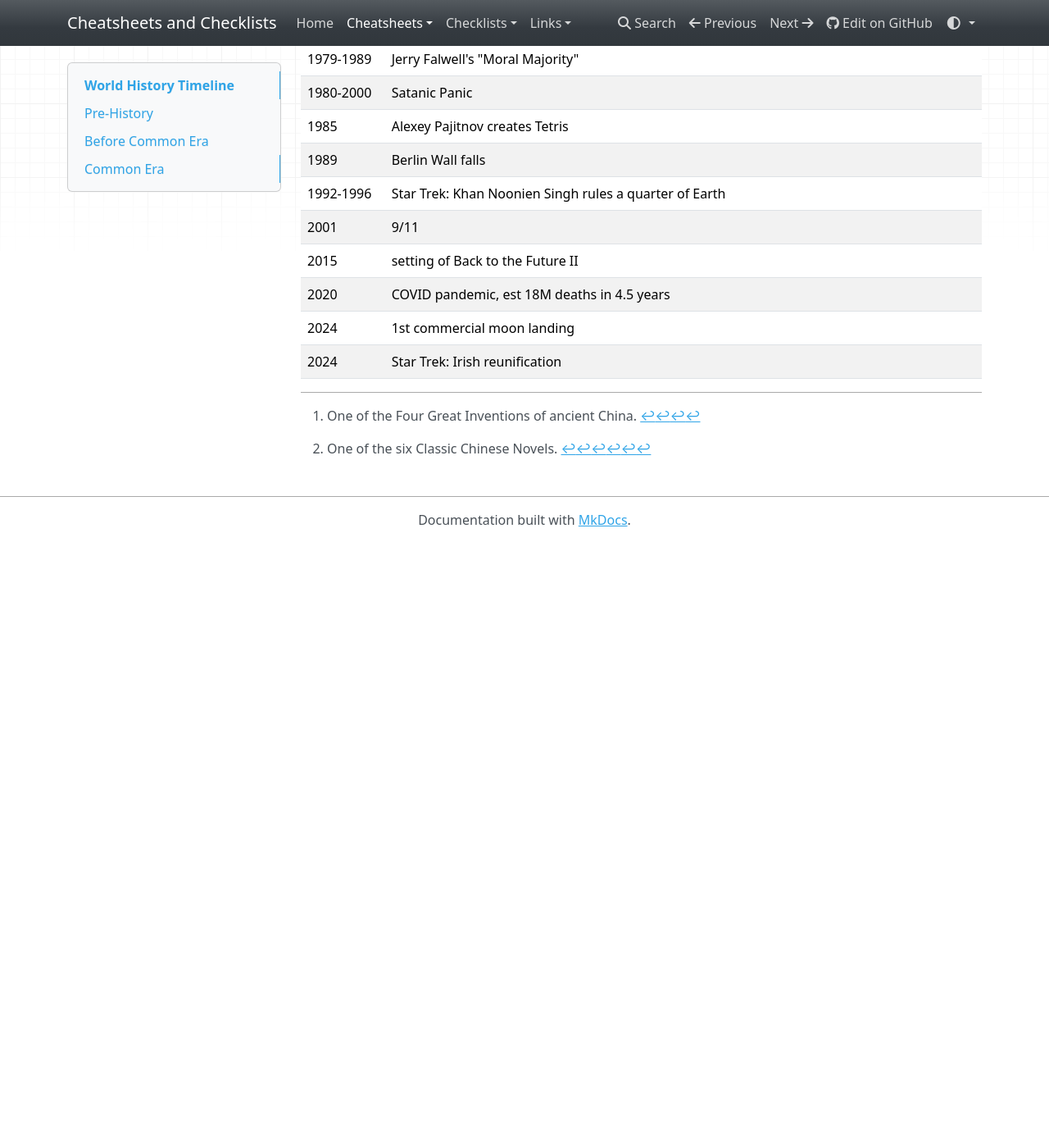
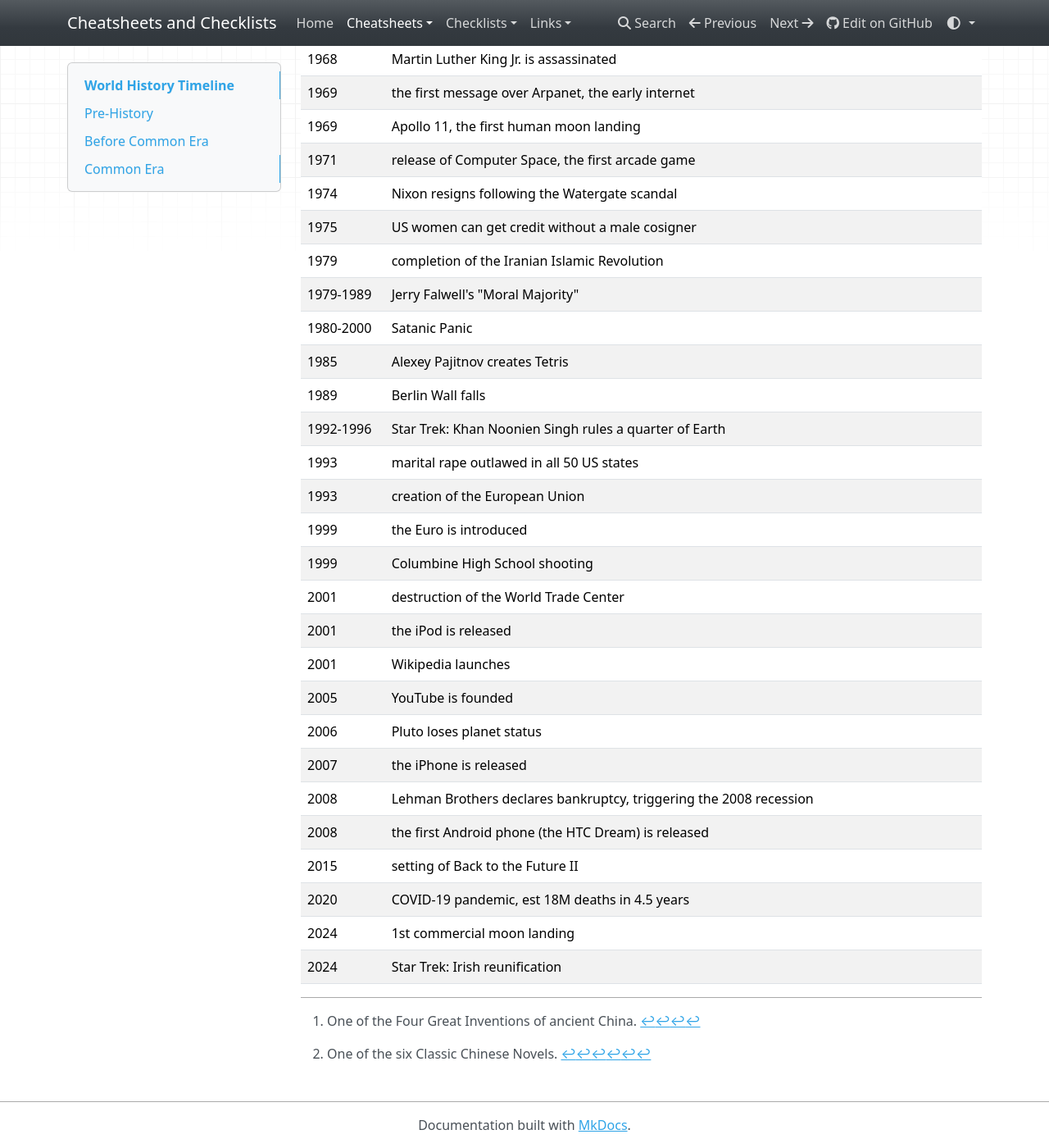
Before and after one commit to buckmanc/cheatsheets_and_checklists, an MkDocs documentation site: the page built from docs/cheatsheets/world_history_timeline.md, in a window 1280 px wide and 1400 px high, scrolled down 4682 px. Shown: the whole window at 82% size. Built offline with MkDocs 1.6.1, drawn with Linux system fonts in a browser that asks for light colours; nearby versions of some CDN libraries; before the commit the page ends 5344 px from its top, so only the background shows below that; some of the changed text lies outside the part shown.

Commit message:
timeline updates

```diff
--- a/docs/cheatsheets/world_history_timeline.md
+++ b/docs/cheatsheets/world_history_timeline.md
@@ -12,9 +12,10 @@
 1.5B BCE|fungi
 450M BCE|sharks
 385M BCE|trees
-243-233 BCE|dinosaurs
+243M-233M BCE|dinosaurs
 66M BCE|Chicxulub Impact, end of dinosaurs
 3.6M BCE|megalodon goes extinct
+0.4M-0.1M BCE|formation of Saturn's rings
 0.3M BCE|modern humans
 
 ## Before Common Era
@@ -30,9 +31,10 @@
 ~1750 BCE|Complaint tablet to Ea-nāṣir
 1332–1323 BCE|reign of Tutankhamun
 1200 BCE|Start of the Iron Age
+~700 BCE|Rome adds Jan. and Feb. to the start of the 10 month calendar
 ~600 BCE|first record of Zoroastrianism in Iran
 ~500 BCE - 300 CE |synthesis of Hinduism
-~563–483 BCE|lifetime of Siddhartha Gautama,aka the Buddha, founder of Buddhism
+~563–483 BCE|lifetime of Siddhartha Gautama, aka the Buddha, founder of Buddhism
 ~300 BCE|compass invented in China[^fourgreat]
 196 BCE|creation of the Rosetta Stone
 71 BCE|death of Sparticus
@@ -97,6 +99,8 @@
 1898|Puerto Rico and Guam aquired by US after Spanish-American War
 1903|the first airplane flight, by the Wright brothers
 1905|Einstein's Theory of Special Relativity published
+1906-1915|Azusa Street revival begins Pentecostalism and modern Christian speaking in tongues
+1912|China adopts the Gregorian calendar
 1914-1918|WWI
 1918–1920|the Great Influenza epidemic, aka the "Spanish flu"
 1922-1991|the USSR
@@ -107,6 +111,7 @@
 1945|flu vaccine becomes widely available
 1947-1991|the Cold War
 1951|Henrietta Lacks' cells begin the HeLa cell line
+1953|UK/US orchestrates the Iranian coup, precursor to the Islamic revolution
 1955|setting of Back to the Future I
 1961|Yuri Gagarin conducts the first human space flight
 1962|the Cuban Missle Crisis
@@ -119,14 +124,27 @@
 1969|Apollo 11, the first human moon landing
 1971|release of Computer Space, the first arcade game
 1974|Nixon resigns following the Watergate scandal
+1975|US women can get credit without a male cosigner
+1979|completion of the Iranian Islamic Revolution
 1979-1989|Jerry Falwell's "Moral Majority"
 1980-2000|Satanic Panic
 1985|Alexey Pajitnov creates Tetris
 1989|Berlin Wall falls
 1992-1996|Star Trek: Khan Noonien Singh rules a quarter of Earth
-2001|9/11
+1993|marital rape outlawed in all 50 US states
+1993|creation of the European Union
+1999|the Euro is introduced
+1999|Columbine High School shooting
+2001|destruction of the World Trade Center
+2001|the iPod is released
+2001|Wikipedia launches
+2005|YouTube is founded
+2006|Pluto loses planet status
+2007|the iPhone is released
+2008|Lehman Brothers declares bankruptcy, triggering the 2008 recession
+2008|the first Android phone (the HTC Dream) is released
 2015|setting of Back to the Future II
-2020|COVID pandemic, est 18M deaths in 4.5 years
+2020|COVID-19 pandemic, est 18M deaths in 4.5 years
 2024|1st commercial moon landing
 2024|Star Trek: Irish reunification
 
```
Also changed, not shown: 1 other file.
